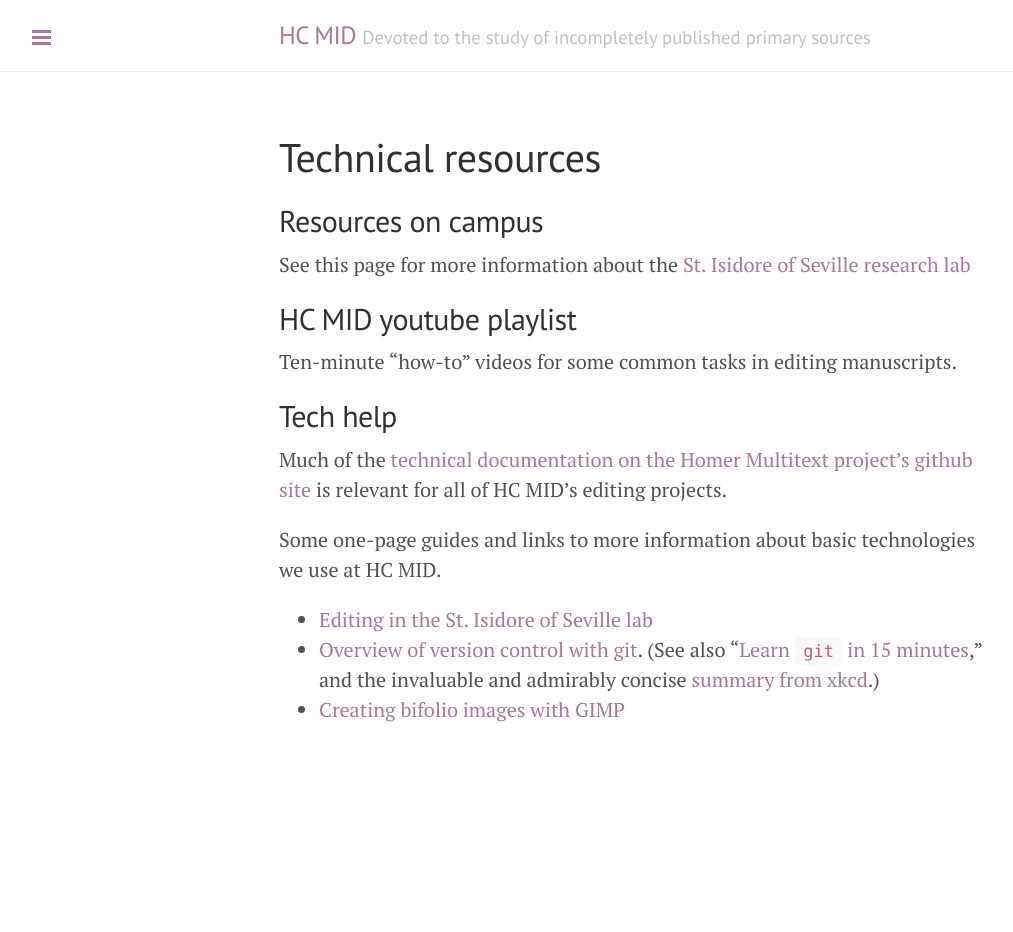
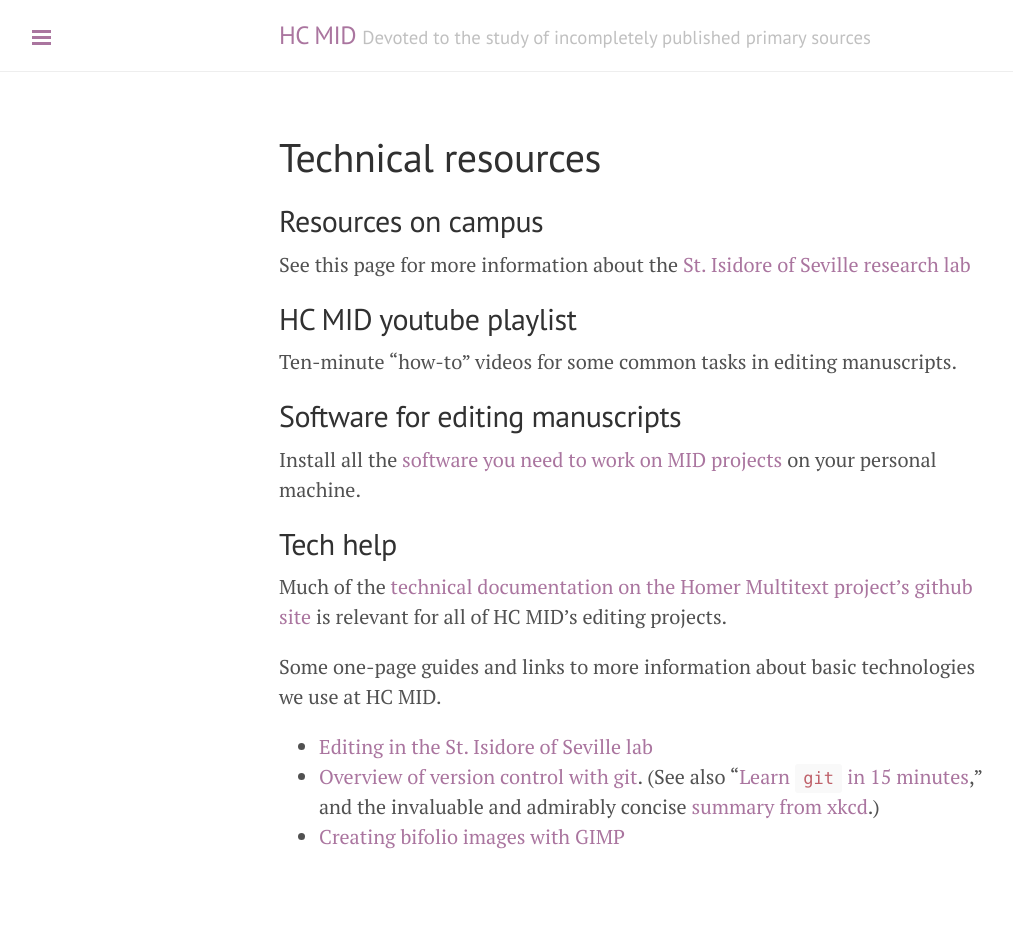
Before and after one commit to HCMID/HCMID.github.io, a Jekyll site: the page built from tech/index.md, in a window 1280 px wide. Shown: the whole page, without its empty margins (1-1014 px from the left). Built offline with Jekyll 4.4.1, drawn with Linux system fonts in a browser that asks for light colours; before the commit the page ends 900 px from its top, so only the background shows below that.

Commit message:
Add software section

```diff
--- a/tech/index.md
+++ b/tech/index.md
@@ -15,7 +15,9 @@
 Ten-minute "how-to" videos for some common tasks in editing manuscripts.
 
 
+## Software for editing manuscripts
 
+Install all the [software you need to work on MID projects](software) on your personal machine.
 
 ## Tech help ##
 
```
Also changed, not shown: tech/software.md (added, +26 -0 lines).
